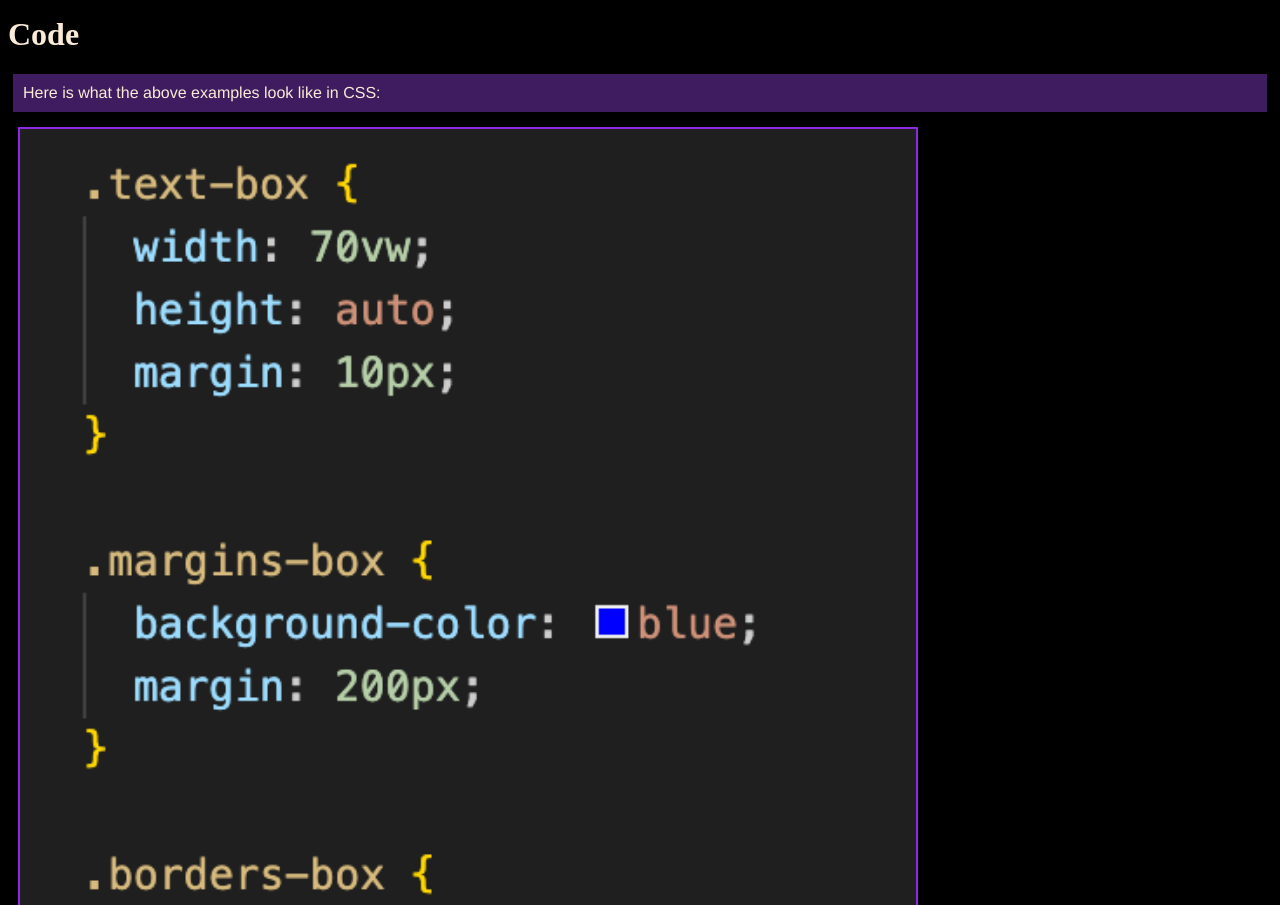
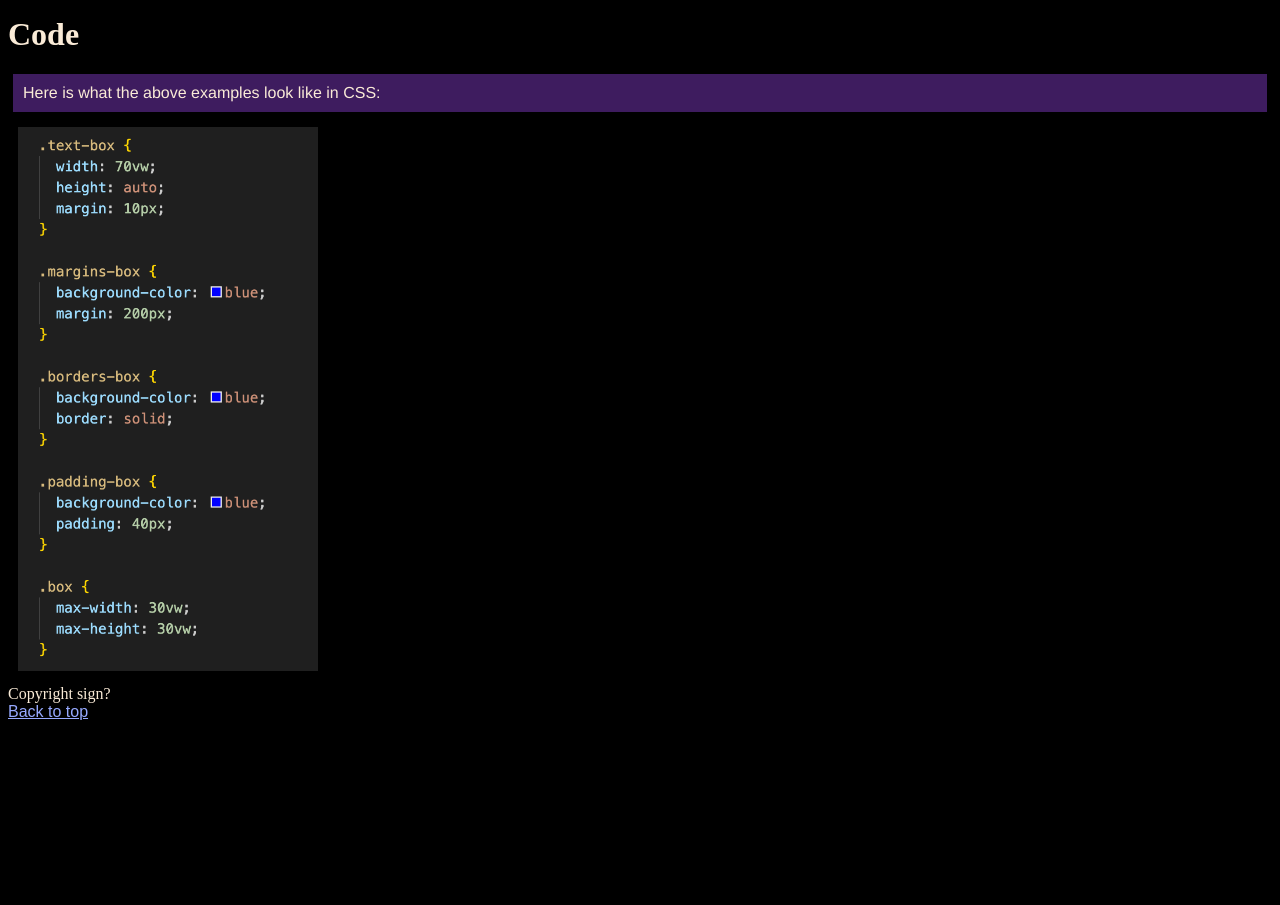
Before and after one commit to aeron-glasgow-keene/aeron-glasgow-keene.github.io, a plain HTML site: page blog/html-css.html in a window 1280 px wide. Shown: the part 1100-2005 px from the top of the page. After the commit the page ends 1829 px from the top, so only its background shows below. Drawn offline with Linux system fonts and the light colour scheme.

Commit message:
add .code-screenshots to main.css

```diff
--- a/blog/html-css.html
+++ b/blog/html-css.html
@@ -70,8 +70,7 @@
       <h1>Code</h1>
       <p>Here is what the above examples look like in CSS:</p>
       <img
-        class="mid-page-image"
-        id="unique-photo-border"
+        class="code-screenshots"
         src="../images/margins-etc-code-screenshot.png"
         alt="screenshot of CSS code"
       />
--- a/styles/main.css
+++ b/styles/main.css
@@ -92,6 +92,13 @@ span.emphatic-text {
   margin: 10px;
 }
 
+.code-screenshots {
+  width: 70vw;
+  max-width: 300px;
+  height: auto;
+  margin: 10px;
+}
+
 .about-me {
   background-color: rgb(255, 0, 128);
   margin: 5px;
```
